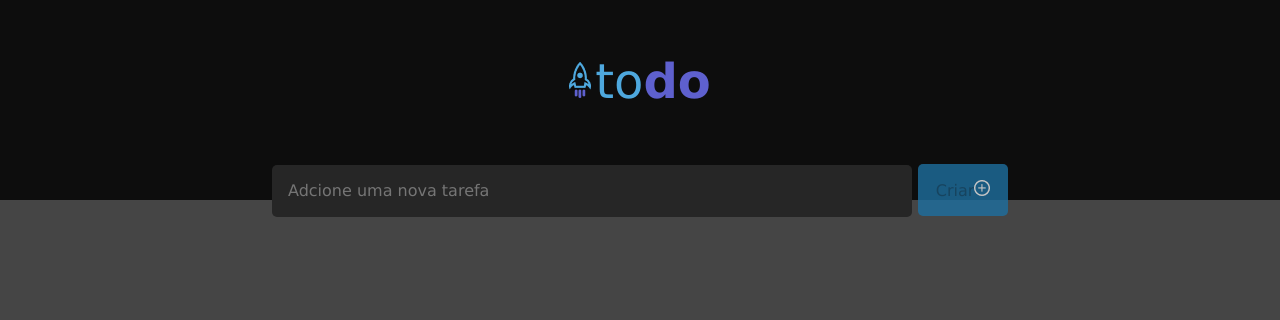
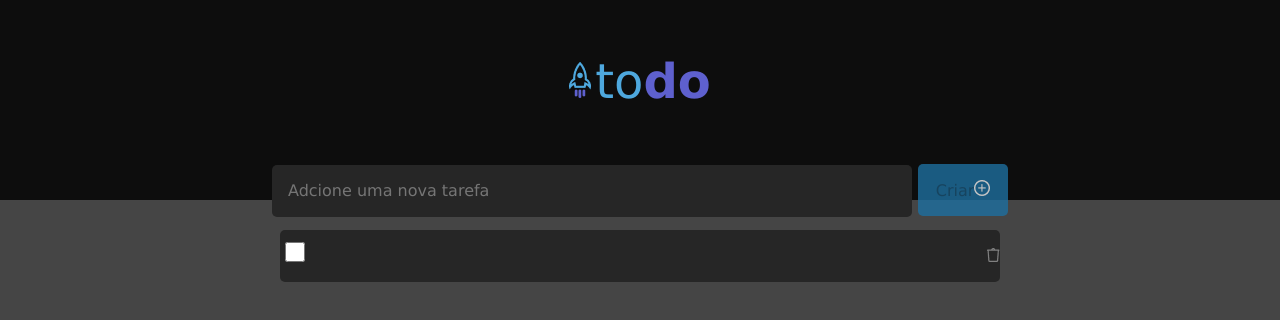
Before and after one commit to AlanDiogoR/Rocketseat-challenge, a React (Vite) app in the folder todo list/: page / in a window 1280 px wide. Shown: the top 320 px of the page. Built offline with nearby package versions, Linux system fonts and the light colour scheme.

Commit message:
só falta concluir a tarefa

```diff
--- a/todo list/src/components/Header/index.tsx
+++ b/todo list/src/components/Header/index.tsx
@@ -7,7 +7,9 @@ import { Container } from '../Container';
 
 
 export function Header() {
-  const [ tasks, setTask] = useState([''])
+  const [ tasks, setTask] = useState([
+    '',
+  ])
 
   const [newTaskText, setNewTaskText] = useState('')
 
@@ -33,10 +35,6 @@ export function Header() {
       return task != taskToDelete
     })
     setTask(tasksWithoutDeleteOne)
-  }
-
-  function taskIsEmpty() {
-
   }
 
   return (
@@ -65,8 +63,14 @@ export function Header() {
       </header>
 
       <div className={styles.conatinerTask}>
-
-
+        {tasks.map(task => {
+          return (
+            <Task
+              content={task}
+              onDeletTask={deletTask}
+            />
+          )
+        })}
       </div>
 
     </div>
--- a/todo list/src/components/Task/index.tsx
+++ b/todo list/src/components/Task/index.tsx
@@ -13,7 +13,7 @@ export function Task({ content, onDeletTask }:taskProps) {
   return (
     <div className={styles.tasks}>
       <div className={styles.assignment}>
-        <input type="checkbox" name="tarefaCompletada"/>
+        <input type="checkbox" name="tarefaCompletada" />
         <label>{content}</label>
         <button onClick={handleDeleteTask} title='Deletar tarefa'><img src={lixeira} alt="" /></button>
       </div>
```
